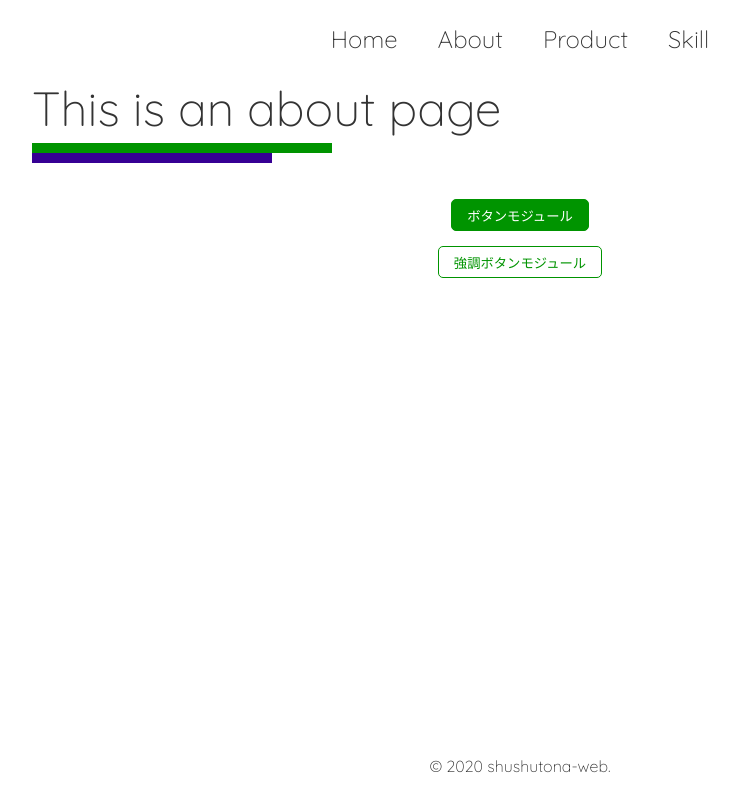
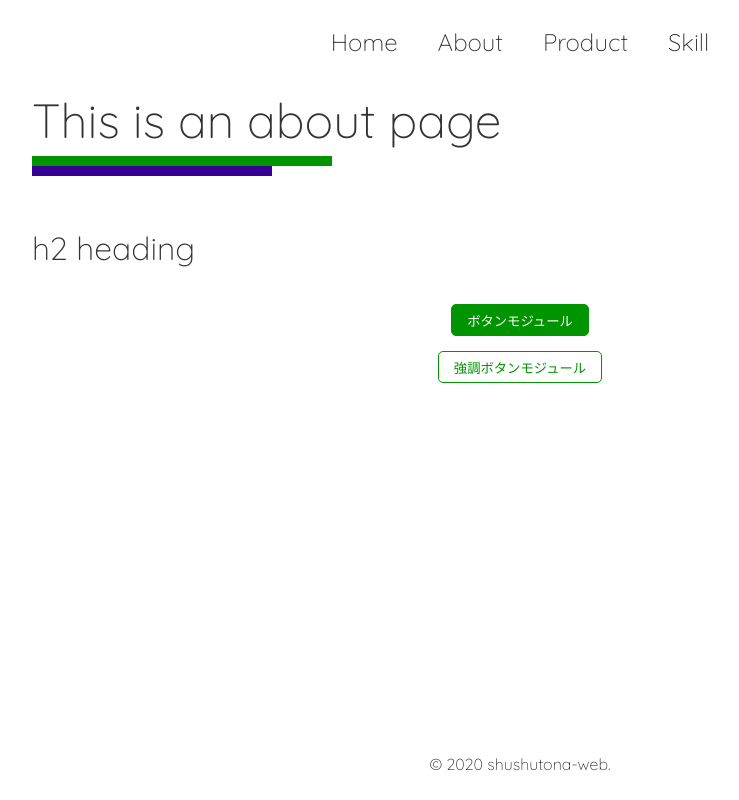
Before and after one commit to shushuTona/shushutona-web, a Vue app: page /about in a window 1280 px wide. Shown: the whole page, without its empty margins (120-859 px from the left). Built offline with nearby package versions, Linux system fonts and the light colour scheme.

Commit message:
atoms.heading2.vue：h2見出し作成＆見出し値生成mixin作成

```diff
--- a/src/App.vue
+++ b/src/App.vue
@@ -37,12 +37,13 @@ body {
     margin: 0;
     padding: 0;
     color: $FONT_COLOR;
-    font-size: 1.4rem;
     font-family: "Quicksand", "Helvetica Neue", "Helvetica", "Hiragino Sans", "Hiragino Kaku Gothic ProN", "Arial", "Yu Gothic", "Meiryo", sans-serif;
     font-display: optional;
+    font-size: $SP_FONT_BASE;
+    line-height: 1.5;
 
     @include breakPC() {
-        font-size: 1.6rem;
+        font-size: $PC_FONT_BASE;
     }
 }
 
--- a/src/assets/sass/prepends.scss
+++ b/src/assets/sass/prepends.scss
@@ -9,6 +9,8 @@ $ACCENT_COLOR: #ff5c28;
 $FONT_COLOR: #333;
 $TRANSITION: .3s;
 $CONTENT_WIDTH: 1024px;
+$PC_FONT_BASE: 1.6rem;
+$SP_FONT_BASE: 1.4rem;
 
 /*
  *
@@ -39,3 +41,23 @@ $CONTENT_WIDTH: 1024px;
         margin-bottom: 0;
     }
 }
+
+@mixin createHeadingValue($font_value) {
+    $HEADING_FONT_BASE_VALUE: .8rem;
+    $PC_HEADING_VALUE: calc(#{$HEADING_FONT_BASE_VALUE} * 2 * #{$font_value});
+    $SP_HEADING_VALUE: calc(#{$HEADING_FONT_BASE_VALUE} * #{$font_value + 1});
+
+    margin:
+        calc(#{$SP_HEADING_VALUE} + #{$HEADING_FONT_BASE_VALUE})
+        0
+        $SP_HEADING_VALUE;
+    font-size: $SP_HEADING_VALUE;
+
+    @include breakPC() {
+        margin:
+            calc(#{$PC_HEADING_VALUE} + #{$HEADING_FONT_BASE_VALUE})
+            0
+            $PC_HEADING_VALUE;
+        font-size: $PC_HEADING_VALUE;
+    }
+}
--- a/src/components/atoms/atoms.heading1.vue
+++ b/src/components/atoms/atoms.heading1.vue
@@ -28,18 +28,17 @@ export default {
 }
 
 .m-heading1 {
-    margin: 48px 0 24px;
-    padding: 0 0 15px;
-    font-size: 3.6rem;
+    padding: 0 0 10px;
+
+    @include createHeadingValue(3);
 
     @include breakPC() {
-        margin: 60px 0 36px;
-        padding: 0 0 25px;
-        font-size: 4.8rem;
+        padding: 0 0 20px;
     }
 
     .heading1 {
         &__inner {
+            display: block;
             position: relative;
             z-index: 1;
 
@@ -54,7 +53,7 @@ export default {
                 z-index: -1;
 
                 animation-name: initHeading;
-                animation-duration: 1s;
+                animation-duration: 1.5s;
                 animation-fill-mode: both;
 
                 @include breakPC() {
@@ -64,26 +63,26 @@ export default {
 
             &::before {
                 background-color: $MAIN_COLOR;
-                bottom: -10px;
+                bottom: -5px;
                 max-width: 200px;
 
                 animation-delay: .5s;
 
                 @include breakPC() {
-                    bottom: -15px;
+                    bottom: -10px;
                     max-width: 300px;
                 }
             }
 
             &::after {
                 background-color: $SUB_COLOR;
-                bottom: -15px;
+                bottom: -10px;
                 max-width: 160px;
 
                 animation-delay: .75s;
 
                 @include breakPC() {
-                    bottom: -25px;
+                    bottom: -20px;
                     max-width: 240px;
                 }
             }
--- /dev/null
+++ b/src/components/atoms/atoms.heading2.vue
@@ -0,0 +1,31 @@
+<template>
+    <h2 class="m-heading2">
+        <span class="heading2__inner">{{ headingText }}</span>
+    </h2>
+</template>
+
+<script>
+export default {
+    name: 'Heading2',
+    props: {
+        headingText: {
+            type: String,
+            required: true
+        }
+    }
+}
+</script>
+
+<style lang="scss" scoped>
+.m-heading2 {
+    @include createHeadingValue(2);
+
+    .heading2 {
+        &__inner {
+            display: block;
+            position: relative;
+            z-index: 1;
+        }
+    }
+}
+</style>
--- a/src/views/views.about.vue
+++ b/src/views/views.about.vue
@@ -1,6 +1,7 @@
 <template>
     <div class="views-about">
         <Heading1 :headingText="'This is an about page'" />
+        <Heading2 :headingText="'h2 heading'" />
         <Btn :btnText="'ボタンモジュール'" />
         <Btn :btnText="'強調ボタンモジュール'" :isEmphasis="true" />
     </div>
@@ -9,12 +10,14 @@
 <script>
 import Btn from '@/components/atoms/atoms.btn.vue';
 import Heading1 from '@/components/atoms/atoms.heading1.vue';
+import Heading2 from '@/components/atoms/atoms.heading2.vue';
 
 export default {
     name: 'About',
     components: {
         Btn,
-        Heading1
+        Heading1,
+        Heading2
     }
 }
 </script>
```
